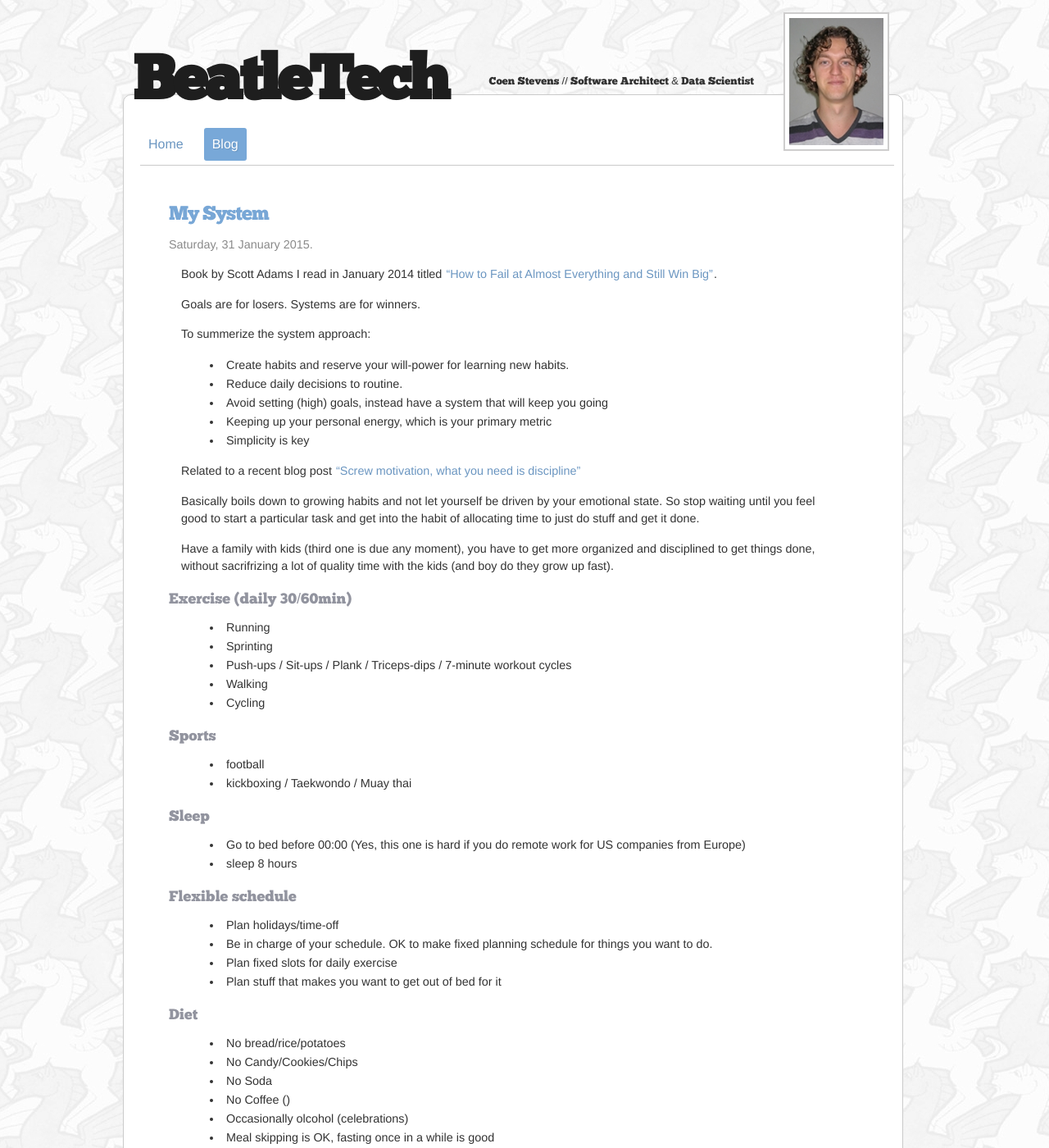
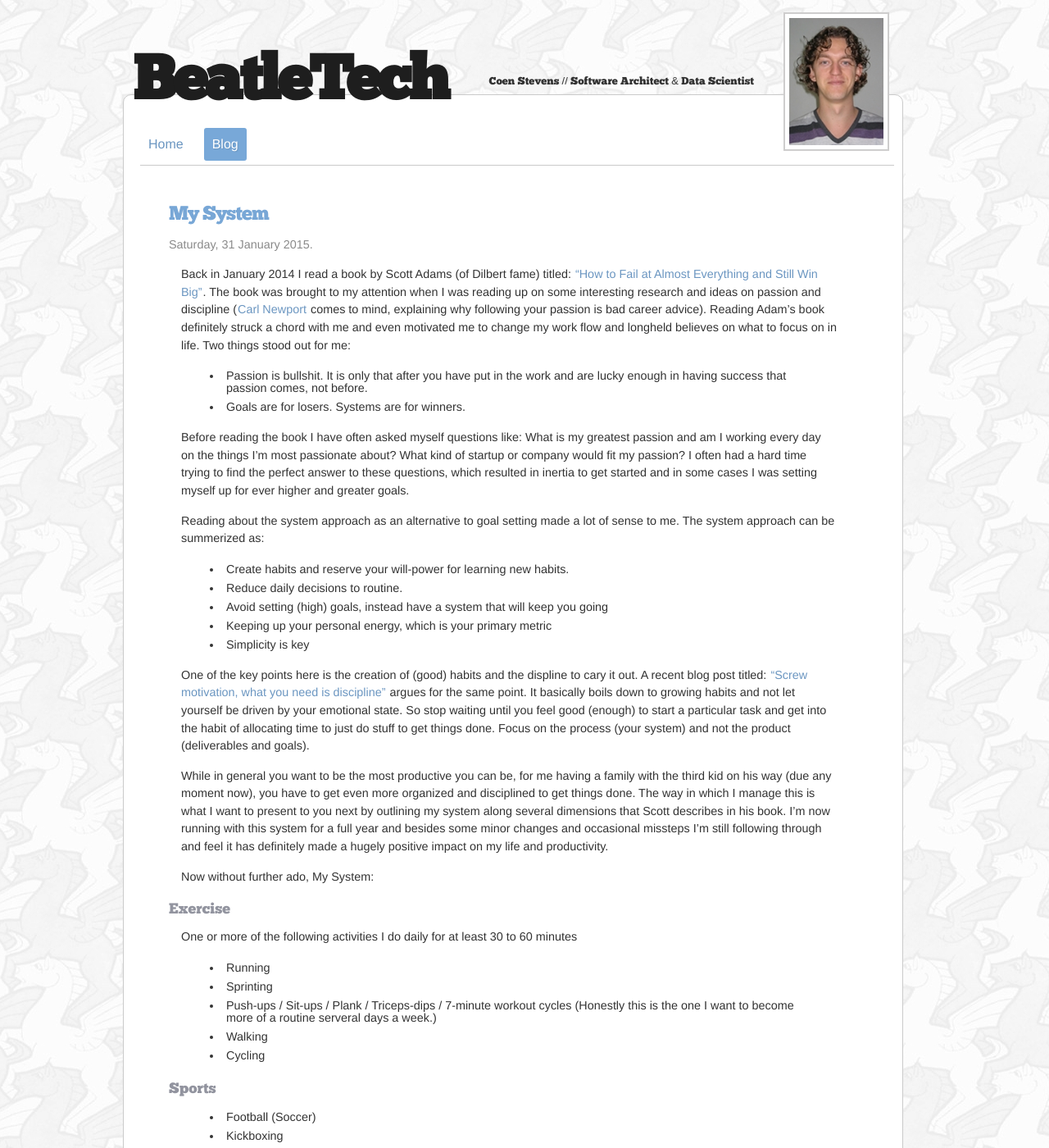
Before and after one commit to beatlevic/beatletech, a Jekyll site: the page built from _posts/2015-01-31-my-system.markdown, in a window 1280 px wide and 1400 px high. Shown: the whole window at 82% size. Built offline with Jekyll 4.4.1, drawn with Linux system fonts in a browser that asks for light colours; nearby versions of some CDN libraries; Markdown is read by kramdown in place of the engine named in the settings; comment, search, counter and statistics services are not loaded; some of the changed text lies outside the part shown.

Commit message:
Finished blog on my system

```diff
--- a/_posts/2015-01-31-my-system.markdown
+++ b/_posts/2015-01-31-my-system.markdown
@@ -7,12 +7,25 @@ tags: [lifestyle, paleo]
 category: [lifestyle]
 ---
 
-Book by Scott Adams I read in January 2014 titled
+Back in January 2014 I read a book by Scott Adams (of Dilbert fame) titled:
 ["How to Fail at Almost Everything and Still Win Big"](https://www.goodreads.com/book/show/17859574-how-to-fail-at-almost-everything-and-still-win-big).
+The book was brought to my attention when I was reading up on some interesting research and ideas on
+passion and discipline ([Carl Newport](https://www.youtube.com/watch?v=qwOdU02SE0w) comes to mind,
+explaining why following your passion is bad career advice). Reading Adam's book definitely struck a
+chord with me and even motivated me to change my work flow and longheld believes on what to focus on
+in life. Two things stood out for me:
 
-Goals are for losers. Systems are for winners.
+- Passion is bullshit. It is only that after you have put in the work and are lucky enough in having
+success that passion comes, not before.
+- Goals are for losers. Systems are for winners.
 
-To summerize the system approach:
+Before reading the book I have often asked myself questions like: What is my greatest passion and am I working
+every day on the things I'm most passionate about? What kind of startup or company would fit my passion? I
+often had a hard time trying to find the perfect answer to these questions, which resulted in
+inertia to get started and in some cases I was setting myself up for ever higher and greater goals.
+
+Reading about the system approach as an alternative to goal setting made a lot of sense to me. The
+system approach can be summerized as:
 
 - Create habits and reserve your will-power for learning new habits.
 - Reduce daily decisions to routine.
@@ -20,68 +33,93 @@ To summerize the system approach:
 - Keeping up your personal energy, which is your primary metric
 - Simplicity is key
 
-Related to a recent blog post
+One of the key points here is the creation of (good) habits and the displine to cary it out. A
+recent blog post titled:
 ["Screw motivation, what you need is discipline"](http://www.wisdomination.com/screw-motivation-what-you-need-is-discipline/)
+argues for the same point. It basically boils down to growing habits and not let yourself be driven by your emotional state.
+So stop waiting until you feel good (enough) to start a particular task and get into the habit of allocating
+time to just do stuff to get things done. Focus on the process (your system) and not the product
+(deliverables and goals).
 
-Basically boils down to growing habits and not let yourself be driven by your emotional state.
-So stop waiting until you feel good to start a particular task and get into the habit of allocating
-time to just do stuff and get it done.
+While in general you want to be the most productive you can be, for me having a family with the third kid
+on his way (due any moment now), you have to get even more organized and disciplined to get things
+done. The way in which I manage this is what I want to present to you next by outlining my system along several dimensions
+that Scott describes in his book. I'm now running with this system for a full year and besides some
+minor changes and occasional missteps I'm still following through and feel it has definitely made a
+hugely positive impact on my life and productivity.
 
-Have a family with kids (third one is due any moment), you have to get more organized and
-disciplined to get things done, without sacrifrizing a lot of quality time with the kids (and boy do
-they grow up fast).
+Now without further ado, My System:
 
+#### Exercise
+One or more of the following activities I do daily for at least 30 to 60 minutes
 
-
-#### Exercise (daily 30/60min)
 - Running
 - Sprinting
-- Push-ups / Sit-ups / Plank / Triceps-dips / 7-minute workout cycles
+- Push-ups / Sit-ups / Plank / Triceps-dips / 7-minute workout cycles (Honestly this is the one I
+  want to become more of a routine serveral days a week.)
 - Walking
 - Cycling
 
 #### Sports
-- football
-- kickboxing / Taekwondo / Muay thai
+- Football (Soccer)
+- Kickboxing
 
 #### Sleep
+Needless to say you need a good amount of sleep.
+
 - Go to bed before 00:00 (Yes, this one is hard if you do remote work for US companies from Europe)
 - sleep 8 hours
 
 #### Flexible schedule
+Being flexible here means being in charge of your own schedule. Making a fixed planning schedule for
+things you want to do is higly recommended for young parents, as long as you are the one who chooses
+to make time for it.
+
 - Plan holidays/time-off
-- Be in charge of your schedule. OK to make fixed planning schedule for things you want to do.
-- Plan fixed slots for daily exercise
+- Plan fixed slots for daily exercise and sports
 - Plan stuff that makes you want to get out of bed for it
 
 #### Diet
-- No bread/rice/potatoes
+I'm a big proponent of the Paleo lifestyle, and try to avoid as much processed foods as possible and
+keep it real.
+
+- Only occasionally bread/rice/potatoes
 - No Candy/Cookies/Chips
-- No Soda
-- No Coffee ()
+- No Sodas
+- No Coffee
 - Occasionally olcohol (celebrations)
-- Meal skipping is OK, fasting once in a while is good
-- Snacks: nuts and fruit
-- More vegetables by improving seasoning
+- Meal skipping is good
+- Fasting once in a while is great (irregular intervals)
+- Snacks: nuts and fruits
+- Eating more vegetables by improving seasoning
+- Starches like Oatmeal
 
 #### Steadily improving / Skills
 - Programming (Python, Clojure, Julia, Euler, Math)
 - Book reading / knowledge gathering
 - Blogging (on side-projects / programming)
-- Piano
-- Coursera courses
+- Practicing playing the Piano (still a noob here)
+- [Coursera courses](http://www.coursera.com)
 
 #### Imagine an incredible future
-- (related: stay optimistic and opportunistic)
+- related: stay optimistic and opportunistic
 
 #### Help others
 - Be there for my kids and wife
-- Offer free advice and guidance for start-ups
-- Engage at meet-ups and help people out
+- Offer free advice and guidance for start-ups and companies
+- Engage at meetups and help people out
 
 #### Show gratitude
 - Value what you already have
 - Enjoy the moment
 
 #### Have a healthy dose of Stoicism
-- Avoid the persuit of materialistic goals, and don't get attached to stuff
+- Avoid the persuit of materialistic goals and don't get attached to stuff
+
+### Final words
+
+My System helped me become more productive and happier overall. Of course my system isn't
+perfect. Of course my system is tailored to suit me and can be vastly differently for you.
+Of course I'm still failing every so often, but at least I have my system to hold on to and to
+remind me how I want things to go. Get your self into the habit of working on what matters to you
+and with a little bit of luck you can win big too!
--- a/index.html
+++ b/index.html
@@ -18,7 +18,7 @@ meta_keywords: Data science, machine learning, web development, freelancer, beat
 
     <h2>Software Architect and Data Scientist</h2>
     <p>
-      Currently I'm both Chief Architect and Data Scientist at <a href="http://bottlenose.com">Bottlenose</a>, a trend intelligence platform focused on historical and real-time analytics for Fortune 500 companies. I obtained my M.Sc. and B.Sc. from Delft University of Technology with minors in Psychology and Philosopy. In Delft I continued pursuing a Ph.D. in Machine learning.
+      Currently I'm both Chief Architect and Data Scientist at <a href="http://bottlenose.com">Bottlenose</a>, a trend intelligence platform focused on historical and real-time analytics for Fortune 500 companies. I obtained my M.Sc. and B.Sc. in Computer Science from Delft University of Technology with minors in Psychology and Philosopy (at Leiden University). In Delft I continued pursuing a Ph.D. in Machine learning.
     </p>
     <p>
       Two years into the Ph.D. program I decided to leave university and join startup <a href="http://bottlenose.com">Wakoopa</a> in Amsterdam (acquired in 2014) to build a recommender system for their social network in software tracking and sharing. This set the startup precedent to eventually start my own startup Newcope, a platform for predictive analytics of virtual goods. Newcope got seed funded by <a href="http://www.ycombinator.com">Y Combinator</a>, which started of a roller coaster adventure in the heart of Silicon Valley, where I became part of the YC alumni network. After Newcope and freelance work, I joined the aforementioned company Bottlenose, where I continue to work on predictive analytics and scalable big data solutions.
```
Also changed, not shown: 5 other files.
